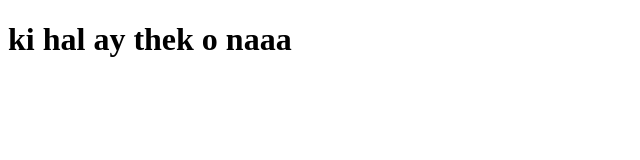
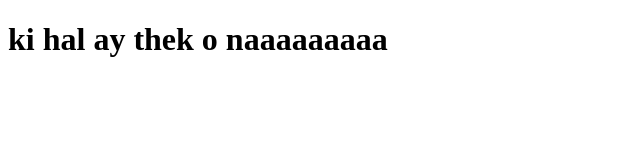
Before and after one commit to KashiRk/BootcampExample16Dec2020, a plain HTML site: page index.html in a window 1280 px wide. Shown: the whole page, without its empty margins (0-640 px from the left). Drawn offline with Linux system fonts and the light colour scheme.

Commit message:
updated index.html

```diff
--- a/index.html
+++ b/index.html
@@ -6,6 +6,6 @@
     <title>Document</title>
 </head>
 <body>
-    <h1>ki hal ay thek o naaa</h1>
+    <h1>ki hal ay thek o naaaaaaaaa</h1>
 </body>
 </html>
```
Also changed, not shown: 1 other file.
